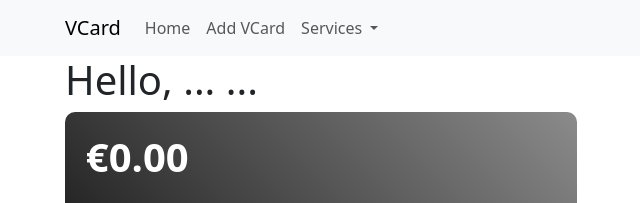
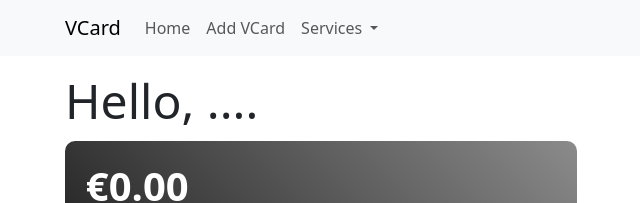
Before and after one commit to carlostojal/vCard_frontend, a Vue app in the folder vCard/: page /home in a window 1280 px wide. Shown: the top 203 px of the page, without its empty margins (17-657 px from the left). Built offline with nearby package versions, Linux system fonts and the light colour scheme; no server answers.

Commit message:
list recent transactions on the home screen

```diff
--- a/vCard/src/views/home.vue
+++ b/vCard/src/views/home.vue
@@ -1,11 +1,13 @@
 <script setup>
 import Menu from '../components/menu.vue'
 import vCard from '../components/vcard.vue'
-import transaction from '../components/transaction.vue'
+import Transaction from '../components/transaction.vue'
 import { useUserStore } from '@/stores/user'
+import { useTransactionsStore } from '@/stores/transactions'
 import FormatUtil from '../utils/FormatUtil'
 
-const user = useUserStore()
+const user = useUserStore();
+const transactions = useTransactionsStore();
 
 user.fetch().catch((e) => {
   console.error('Error getting user data: ' + e)
@@ -18,7 +20,7 @@ user.fetch().catch((e) => {
   <div class="container">
 
     <div class="header">
-      <h1>Hello, {{ FormatUtil.formatFirstLastName(user.name) }}</h1>
+      <h1 class="welcome">Hello, {{ FormatUtil.formatFirstName(user.name) }}.</h1>
 
       <!-- TODO: the vCard component is not reacting to changes -->
       <vCard :name="user.name" :phone="user.phone" :balance="user.balance" />
@@ -29,7 +31,7 @@ user.fetch().catch((e) => {
       <h2>Recent Transactions</h2>
 
       <div class="transactions-list">
-        <transaction v-for="transaction in user.transactions" :key="transaction.id" :type="transaction.type" :value="transaction.value" />
+        <Transaction v-for="transaction in transactions.getAll()" :key="transaction.id" :type="transaction.type" :value="transaction.value" :date="transaction.date" />
       </div>
     </div>
   </div>
@@ -37,6 +39,11 @@ user.fetch().catch((e) => {
 
 <style scoped>
 
+.welcome {
+  font-size: 3rem;
+  margin: 1rem 0 0.7rem 0;
+}
+
 .transactions {
   margin-top: 2rem;
 }
```
